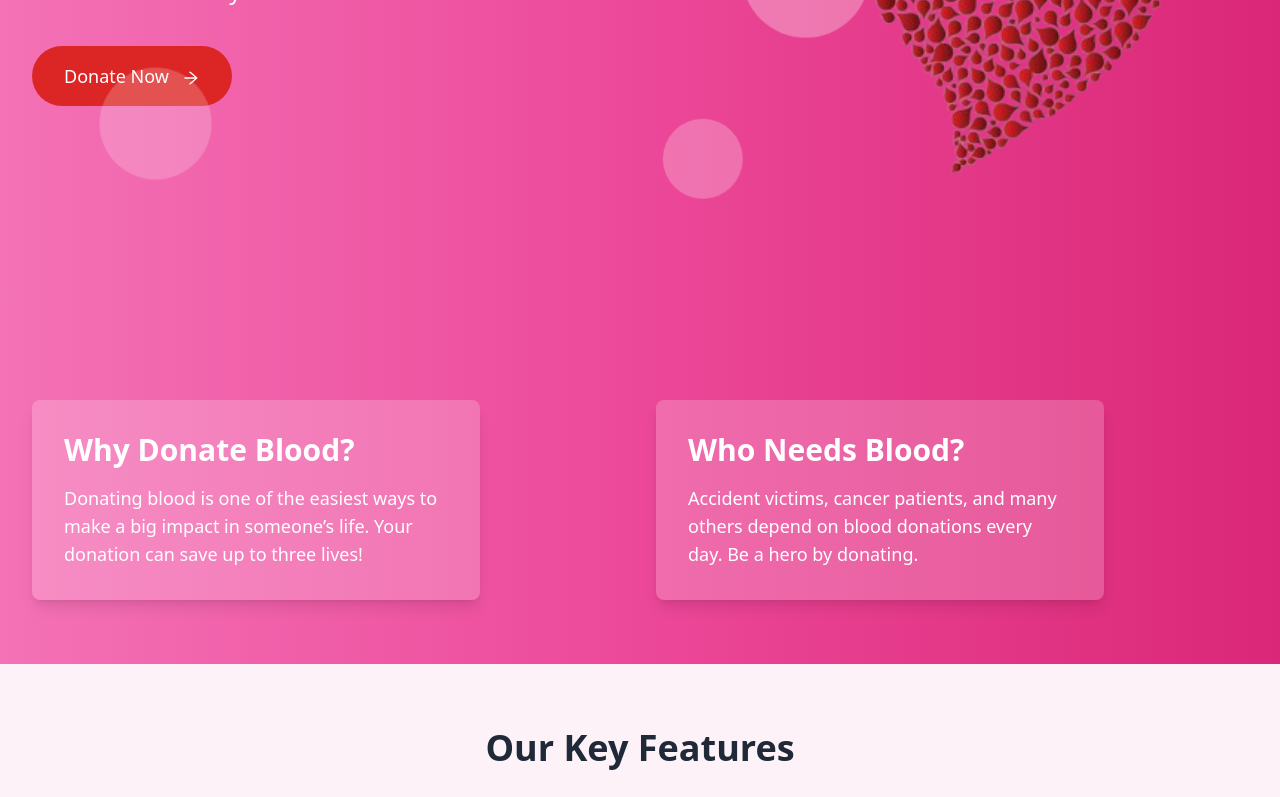
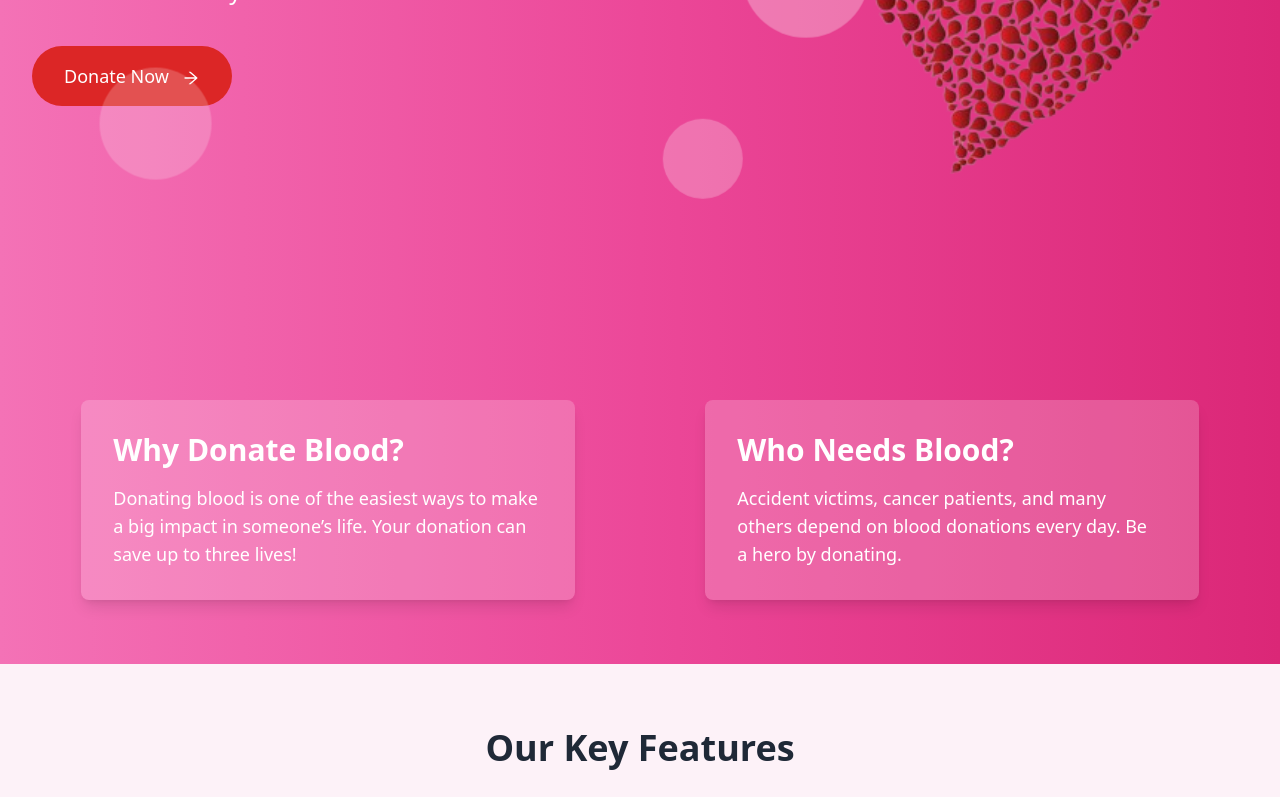
Before and after one commit to j2patel4545/Prime_DE-Project-10-, a React (Vite) app in the folder Frontend/: page / in a window 1280 px wide. Shown: the part 464-1261 px from the top of the page. Built offline with nearby package versions, Linux system fonts and the light colour scheme.

Commit message:
LandingPage.jsx

```diff
--- a/Frontend/src/Components/LandingPage/LandingPage.jsx
+++ b/Frontend/src/Components/LandingPage/LandingPage.jsx
@@ -117,16 +117,16 @@ const LandingPage = () => {
         </section>
 
         {/* Info Section */}
-        <section className="grid grid-cols-1 md:grid-cols-2 gap-8 py-16 px-8" ref={infoRef}>
+      <section className="grid grid-cols-1 md:grid-cols-2 gap-8 py-16 px-8" ref={infoRef}>
   <motion.div
     variants={staggeredVariants}
     initial="hidden"
     animate={infoInView ? 'visible' : 'hidden'}
-    className="flex flex-col justify-center items-center md:items-start"
+    className="flex flex-col justify-center items-center md:items-start w-full"
   >
     <motion.div
       variants={childVariants}
-      className="bg-white flex-col bg-opacity-20 p-8 rounded-lg shadow-lg w-full max-w-md mx-auto md:mx-0"
+      className="bg-white flex-col bg-opacity-20 p-8 rounded-lg shadow-lg w-full md:w-11/12 lg:w-10/12 mx-auto"
     >
       <h2 className="text-2xl md:text-3xl font-bold mb-4">Why Donate Blood?</h2>
       <p className="text-base md:text-lg">
@@ -139,11 +139,11 @@ const LandingPage = () => {
     variants={staggeredVariants}
     initial="hidden"
     animate={infoInView ? 'visible' : 'hidden'}
-    className="flex flex-col justify-center items-center md:items-start"
+    className="flex flex-col justify-center items-center md:items-start w-full"
   >
     <motion.div
       variants={childVariants}
-      className="bg-white flex-col bg-opacity-20 p-8 pr-10 rounded-lg shadow-lg w-full max-w-md mx-auto md:mx-0"
+      className="bg-white flex-col bg-opacity-20 p-8 pr-10 rounded-lg shadow-lg w-full md:w-11/12 lg:w-10/12 mx-auto"
     >
       <h2 className="text-2xl md:text-3xl font-bold mb-4">Who Needs Blood?</h2>
       <p className="text-base md:text-lg">
```
